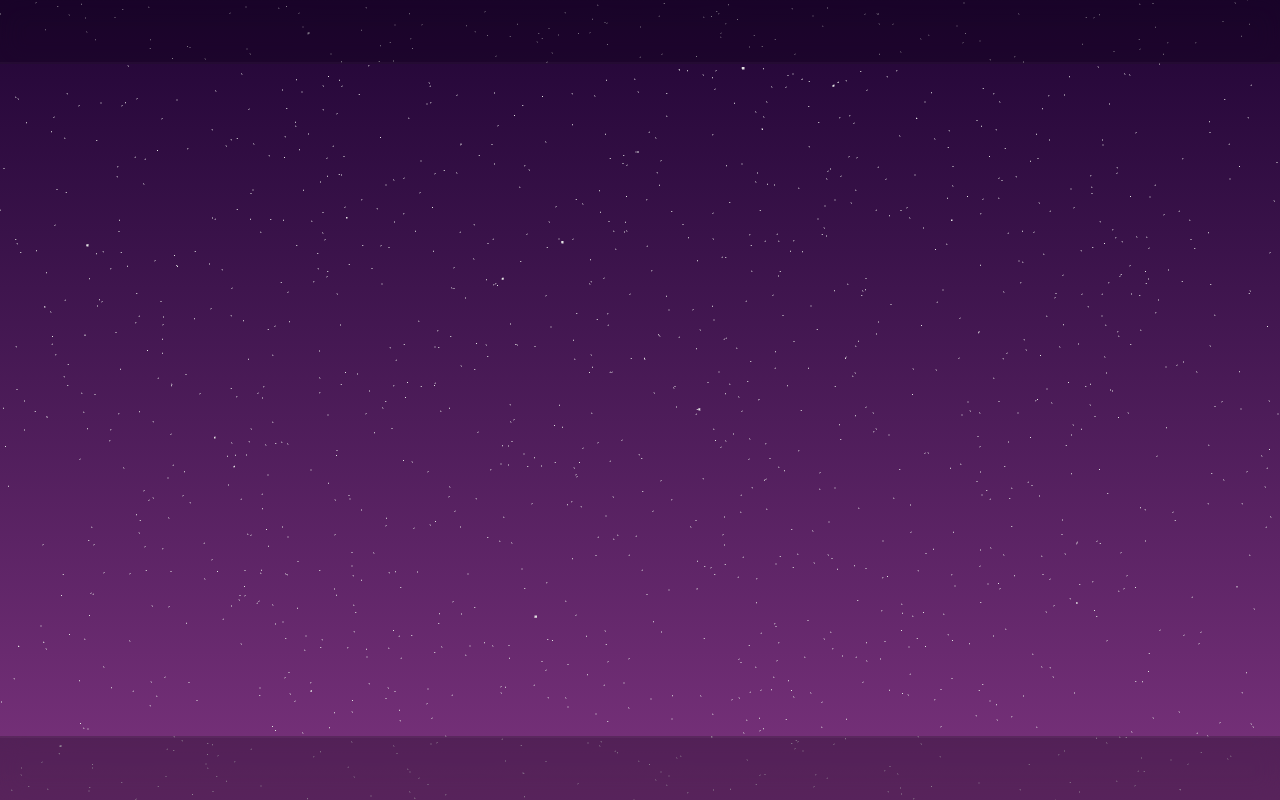
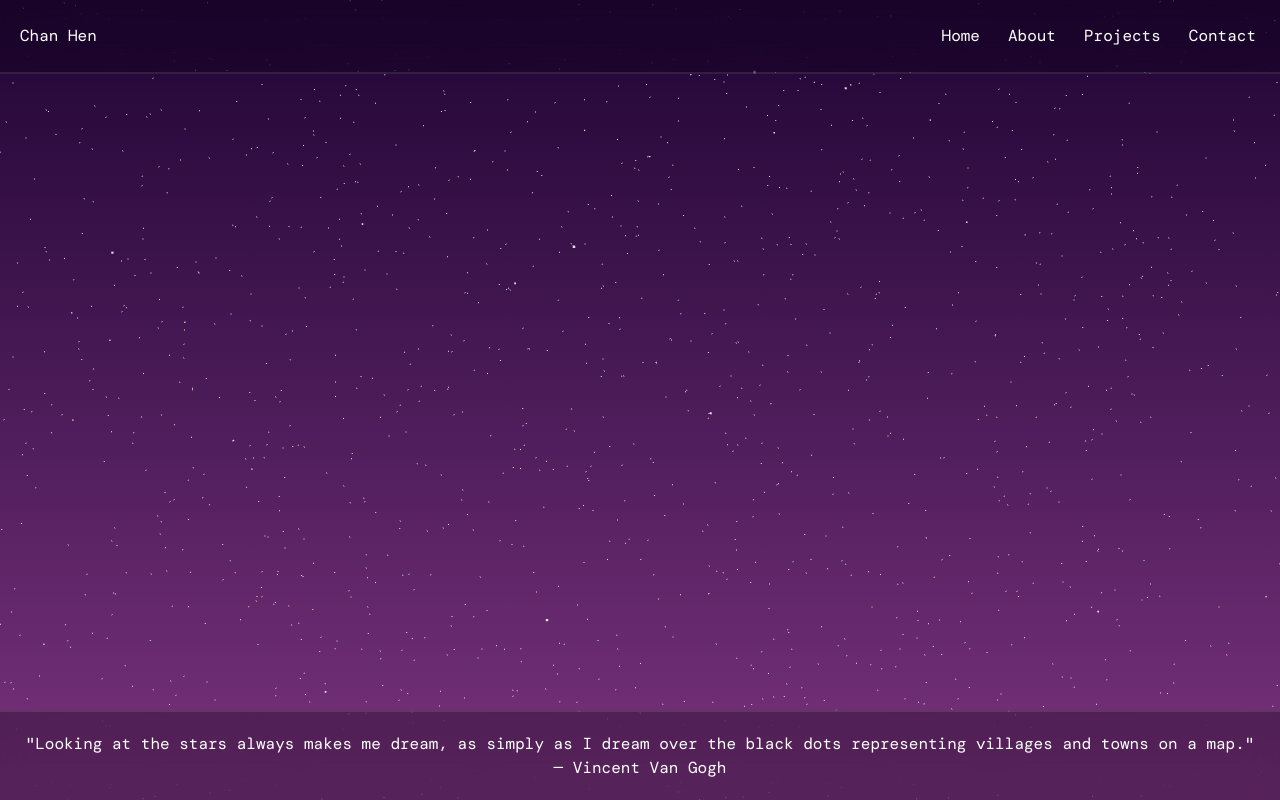
Before and after one commit to OfficialChanHen/Portfolio, a Next.js app: page /home in a window 1280 px wide. Built offline with nearby package versions, Linux system fonts and the light colour scheme.

Commit message:
updated layout and additional content to header and footer

```diff
--- /dev/null
+++ b/src/app/(tabs)/_components/BoxFade.tsx
@@ -0,0 +1,61 @@
+import { useEffect, useState, useRef } from 'react';
+import gsap from "gsap";
+import { useGSAP } from "@gsap/react";
+
+gsap.registerPlugin(useGSAP);
+
+export default function BoxFade() {
+    const [mounted, setMounted] = useState(false);
+    const [maxBoxes, setMaxBoxes] = useState<number>(0);
+    const boxContainerRef = useRef<HTMLDivElement>(null);
+
+    useEffect(() => {
+        setMounted(true);
+
+        const updateSize = () => {
+            const cols = Math.floor(window.innerWidth / 100);
+            const rows = Math.floor(window.innerHeight / 100);
+            setMaxBoxes(cols * rows);
+        };
+
+        updateSize(); // Initial
+        window.addEventListener('resize', updateSize);
+
+        return () => window.removeEventListener('resize', updateSize);
+    }, []);
+
+    useGSAP(() => {
+        if (mounted === true) {
+            gsap.to(".box", {
+                opacity: 0,
+                stagger: {
+                    amount: 0.5,
+                    from: "center",
+                    grid: "auto",
+                },
+                onComplete: () => {
+                    gsap.set(boxContainerRef.current, { display: "none" });
+                }
+            })
+        }
+
+
+    }, { scope: boxContainerRef, dependencies: [maxBoxes] })
+
+    if (mounted === false) {
+        return <div className="h-screen w-screen bg-background" />;
+    }
+
+    return (
+        <div
+            className="box-container absolute z-20 h-screen w-screen
+                        grid grid-cols-[repeat(auto-fill,minmax(100px,1fr))]
+                        grid-rows-[repeat(auto-fill,minmax(100px,1fr))] gap-0 overflow-hidden"
+            ref={boxContainerRef}
+        >
+            {Array.from({ length: maxBoxes }).map((_, i) => (
+                <div key={i} className="box bg-background"/>
+            ))}
+        </div>
+    );
+};
--- /dev/null
+++ b/src/app/(tabs)/_components/ClientLayout.tsx
@@ -0,0 +1,23 @@
+'use client';
+
+import Header from "@/app/(tabs)/_components/Header";
+import Footer from "@/app/(tabs)/_components/Footer";
+import BoxFade from "@/app/(tabs)/_components/BoxFade";
+
+export default function ClientTabsLayout({
+    children,
+}: Readonly<{
+    children: React.ReactNode;
+}>) {
+
+    const barStyle = 'w-full bg-background/30 border-white/10 backdrop-blur-lg';
+
+    return (
+        <div className="h-screen w-screen flex flex-col justify-between font-mono">
+            <BoxFade/>
+            <Header className={barStyle}/>
+            <main className="flex-1">{children}</main>
+            <Footer className={barStyle}/>
+        </div>
+    );
+}
--- /dev/null
+++ b/src/app/(tabs)/_components/Footer.tsx
@@ -0,0 +1,11 @@
+type FooterProps = {
+    className?: string;
+}
+
+export default function Footer({ className }: FooterProps) {
+    return(
+        <div className={`header border-t-2 flex flex-row justify-center items-center p-5 text-center ${className}`}>
+            <span>"Looking at the stars always makes me dream, as simply as I dream over the black dots representing villages and towns on a map."<br/>  — Vincent Van Gogh</span>
+        </div>
+    )
+}
--- /dev/null
+++ b/src/app/(tabs)/_components/Header.tsx
@@ -0,0 +1,19 @@
+type HeaderProps = {
+    className?: string;
+}
+
+export default function Header({ className }: HeaderProps) {
+    const tabStyles = "p-1 hover:cursor-pointer hover:text-highlight hover:border-b-1 hover:border-highlight"
+
+    return(
+        <div className={`header sticky top-0 z-10 flex flex-row justify-between items-center p-5 border-b-2 ${className}`}>
+            <span>Chan Hen</span>
+            <div className="flex flex-row gap-5">
+                <div className={tabStyles}>Home</div>
+                <div className={tabStyles}>About</div>
+                <div className={tabStyles}>Projects</div>
+                <div className={tabStyles}>Contact</div>
+            </div>
+        </div>
+    )
+}
--- a/src/app/(tabs)/home/_componentss/StarBackground.tsx
+++ b/src/app/(tabs)/_components/StarBackground.tsx
@@ -115,12 +115,12 @@ function CameraRig() {
 export default function StarBackground() {
     return (
         <div
-            className="fixed inset-0 pointer-events-none z-0 bg-linear-to-b from-secondary to-highlight"
+            className="fixed inset-0 pointer-events-none z-0 bg-linear-to-b from-secondary to-tertiary"
         >
             <Canvas
+                className="w-full h-full"
                 camera={{ position: [0, 0, 5], fov: 75, near: 0.1, far: 1000 }}
                 gl={{ alpha: true, antialias: true }}
-                style={{width: "100%", height: "100%"}}
             >
                 <CameraRig />
                 <StarField />
--- a/src/app/(tabs)/home/page.tsx
+++ b/src/app/(tabs)/home/page.tsx
@@ -1,76 +1,12 @@
 'use client';
 
-import { useEffect, useState, useRef } from 'react';
-import gsap from "gsap";
-import { useGSAP } from "@gsap/react";
-import StarBackground from "@/app/(tabs)/home/_componentss/StarBackground";
-
-gsap.registerPlugin(useGSAP);
+import StarBackground from "@/app/(tabs)/_components/StarBackground";
 
 export default function Home() {
-    const [mounted, setMounted] = useState(false);
-    const [maxBoxes, setMaxBoxes] = useState<number>(0);
-    const boxContainerRef = useRef<HTMLDivElement>(null);
 
-    useEffect(() => {
-        setMounted(true);
-
-        const updateSize = () => {
-            const cols = Math.floor(window.innerWidth / 100);
-            const rows = Math.floor(window.innerHeight / 100);
-            setMaxBoxes(cols * rows);
-        };
-
-        updateSize(); // Initial
-        window.addEventListener('resize', updateSize);
-
-        return () => window.removeEventListener('resize', updateSize);
-    }, []);
-
-    useGSAP(() => {
-        if (mounted === true) {
-            gsap.to(".box", {
-                opacity: 0,
-                stagger: {
-                    amount: 0.5,
-                    from: "center",
-                    grid: "auto",
-                },
-                onComplete: () => {
-                    gsap.set(boxContainerRef.current, { display: "none" });
-                }
-            })
-        }
-
-
-    }, { scope: boxContainerRef, dependencies: [maxBoxes] })
-
-    if (mounted === false) {
-        return <div className="h-screen w-screen bg-background" />;
-    }
-
-    function BoxGrid() {
-        return (
-            <div
-                className="box-container absolute z-10 h-screen w-screen
-                            grid grid-cols-[repeat(auto-fill,minmax(100px,1fr))]
-                            grid-rows-[repeat(auto-fill,minmax(100px,1fr))] gap-0 overflow-hidden"
-                ref={boxContainerRef}
-            >
-                {Array.from({ length: maxBoxes }).map((_, i) => (
-                    <div key={i} className="box bg-background"/>
-                ))}
-            </div>
-        );
-    };
-
-    const barStyle = 'header w-screen h-[4rem] flex flex-row bg-background border-white/10 backdrop-blur-md opacity-30';
     return(
-        <div className='relative h-screen w-screen flex flex-col justify-between items-center bg-linear-to-b from-secondary to-highlight'>
-            <BoxGrid/>
+        <div className='relative flex flex-col justify-between items-center'>
             <StarBackground/>
-            <div className={`header border-b-2 ${barStyle}`}></div>
-            <div className={`footer border-t-2 ${barStyle}`}></div>
         </div>
 
     );
--- /dev/null
+++ b/src/app/(tabs)/layout.tsx
@@ -0,0 +1,12 @@
+import ClientTabsLayout from "@/app/(tabs)/_components/ClientLayout";
+
+export default function TabsLayout({
+    children,
+}: Readonly<{
+    children: React.ReactNode;
+}>) {
+
+    return (
+        <ClientTabsLayout>{children}</ClientTabsLayout>
+    );
+}
--- a/src/app/globals.css
+++ b/src/app/globals.css
@@ -3,7 +3,8 @@
 :root {
   --primary: #150322;
   --secondary: #210535;
-  --highlight: #7B337D;
+  --tertiary: #7B337D;
+  --highlight: #C874B2;
   --background: #09010F;
   --foreground: #FFFFFF;
 }
@@ -13,6 +14,7 @@
   --color-foreground: var(--foreground);
   --color-primary: var(--primary);
   --color-secondary: var(--secondary);
+  --color-tertiary: var(--tertiary);
   --color-highlight: var(--highlight);
   --font-sans: var(--font-geist-sans);
   --font-geist-mono: var(--font-geist-mono);
```
